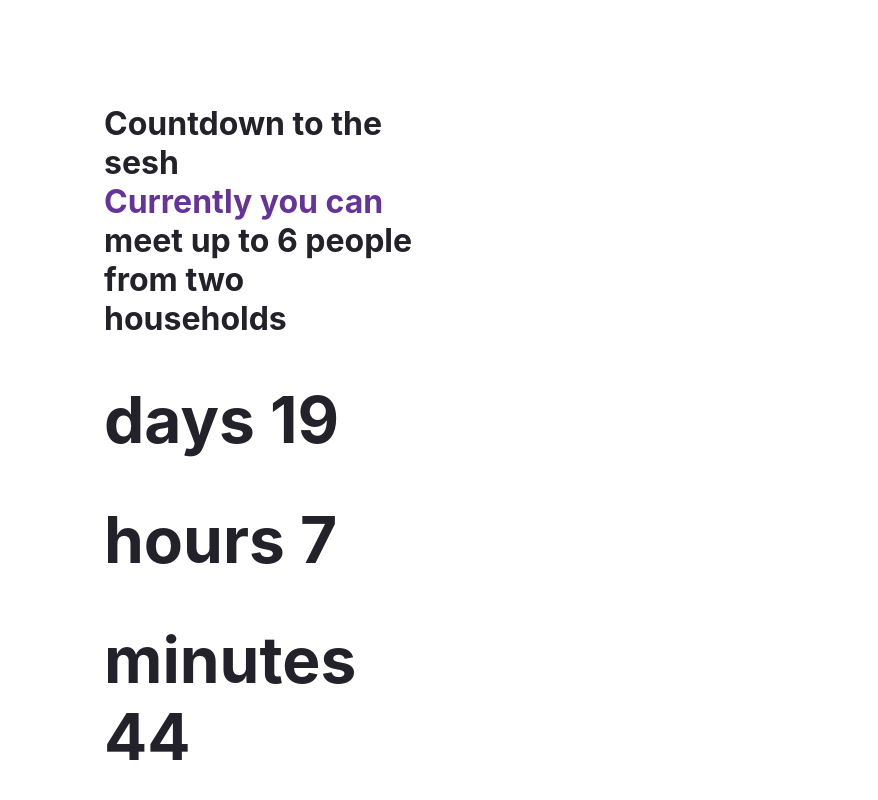
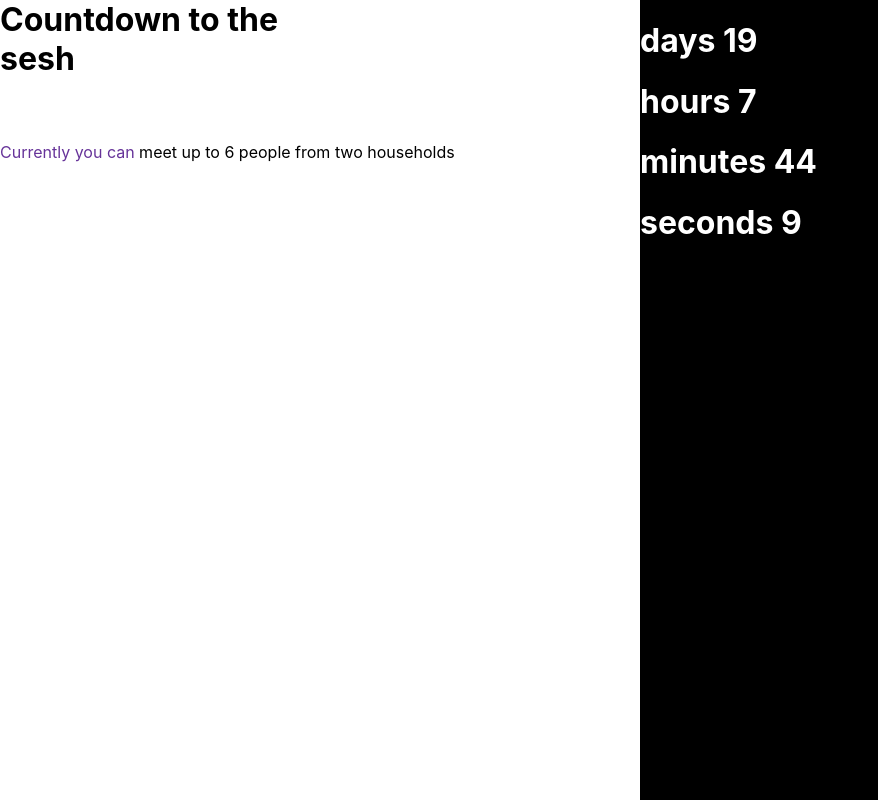
Before and after one commit to rachelfranklin1/NICountdown, a Gatsby site: page / in a window 1280 px wide. Shown: the top 800 px of the page, without its empty margins (0-878 px from the left). Built offline with nearby package versions, Linux system fonts and the light colour scheme; Gatsby itself is replaced by a stand-in of ours.

Commit message:
start of styling

```diff
--- a/src/pages/index.js
+++ b/src/pages/index.js
@@ -1,11 +1,16 @@
 import React from "react";
+import styled, { createGlobalStyle } from "styled-components";
 import { useCountdown } from "../hooks/useCountdown";
 
 // styles
 const pageStyles = {
   color: "#232129",
-  padding: 96,
+  // padding: 96,
   fontFamily: "-apple-system, Roboto, sans-serif, serif",
+  display: "flex",
+  alignItems: "center",
+  justifyContent: "space-evenly",
+  height: "100vh",
 };
 const headingStyles = {
   marginTop: 0,
@@ -20,22 +25,45 @@ const headingAccentStyles = {
 const IndexPage = () => {
   const timeLeft = useCountdown();
   return (
+    <>
+      <GlobalStyle />
       <main style={pageStyles}>
         <title>Countdown to the sesh</title>
-      <h1 style={headingStyles}>
-        Countdown to the sesh
-        <br />
+        <LeftPanel>
+          <h1 style={headingStyles}>Countdown to the sesh</h1>
           <span style={headingAccentStyles}>Currently you can </span>
           <span role="img" aria-label="Party popper emojis">
             meet up to 6 people from two households
           </span>
+        </LeftPanel>
+        <RightPanel>
           <h1>days {timeLeft.days}</h1>
           <h1>hours {timeLeft.hours}</h1>
           <h1>minutes {timeLeft.minutes}</h1>
           <h1>seconds {timeLeft.seconds}</h1>
-      </h1>
+        </RightPanel>
       </main>
+    </>
   );
 };
 
+const LeftPanel = styled.div`
+  width: 50%;
+  background-color: white;
+  color: black;
+  height: 100%;
+`;
+const RightPanel = styled.div`
+  width: 50%;
+  background-color: black;
+  color: white;
+  height: 100%;
+`;
+
+const GlobalStyle = createGlobalStyle`
+  body {
+    height: 100%;
+    margin: 0; padding: 0;
+  }
+`;
 export default IndexPage;
```
Lines whose indentation alone changed are shown as unchanged.
